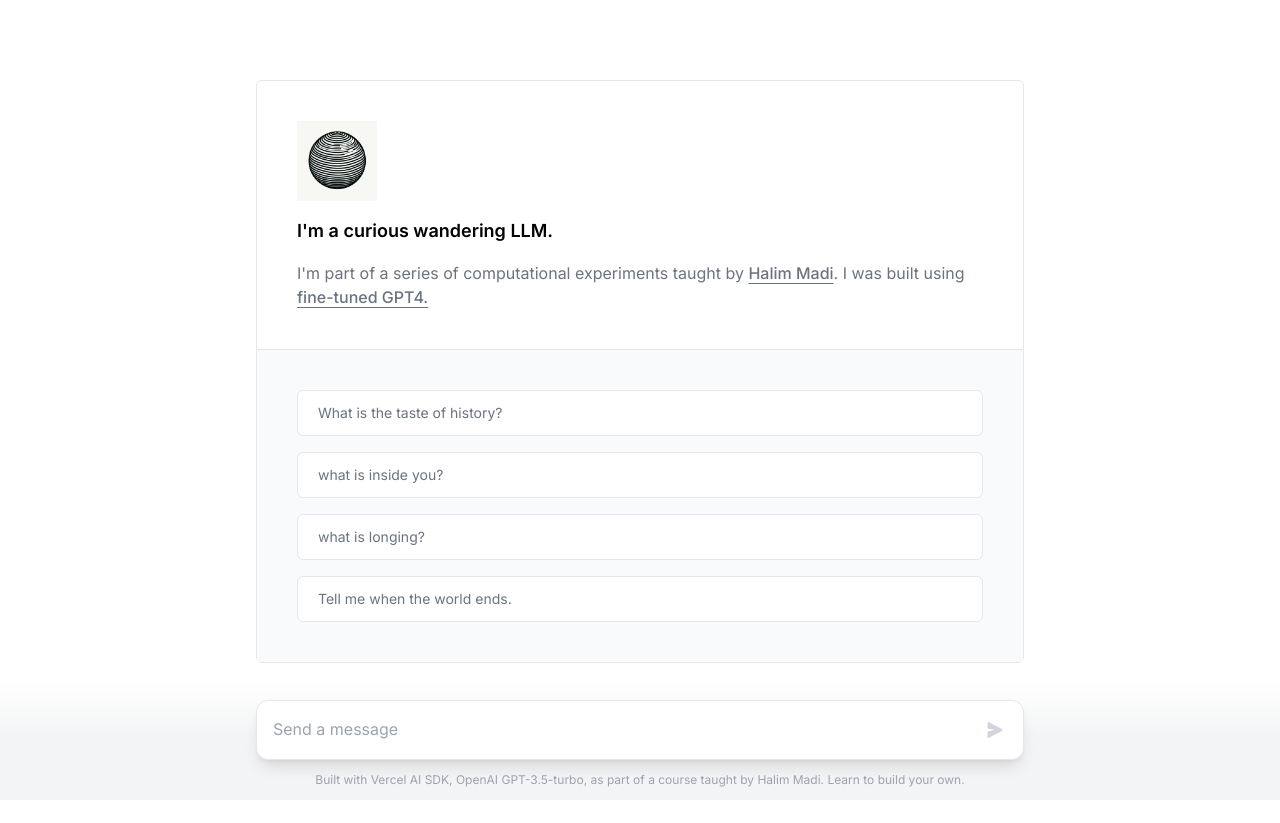
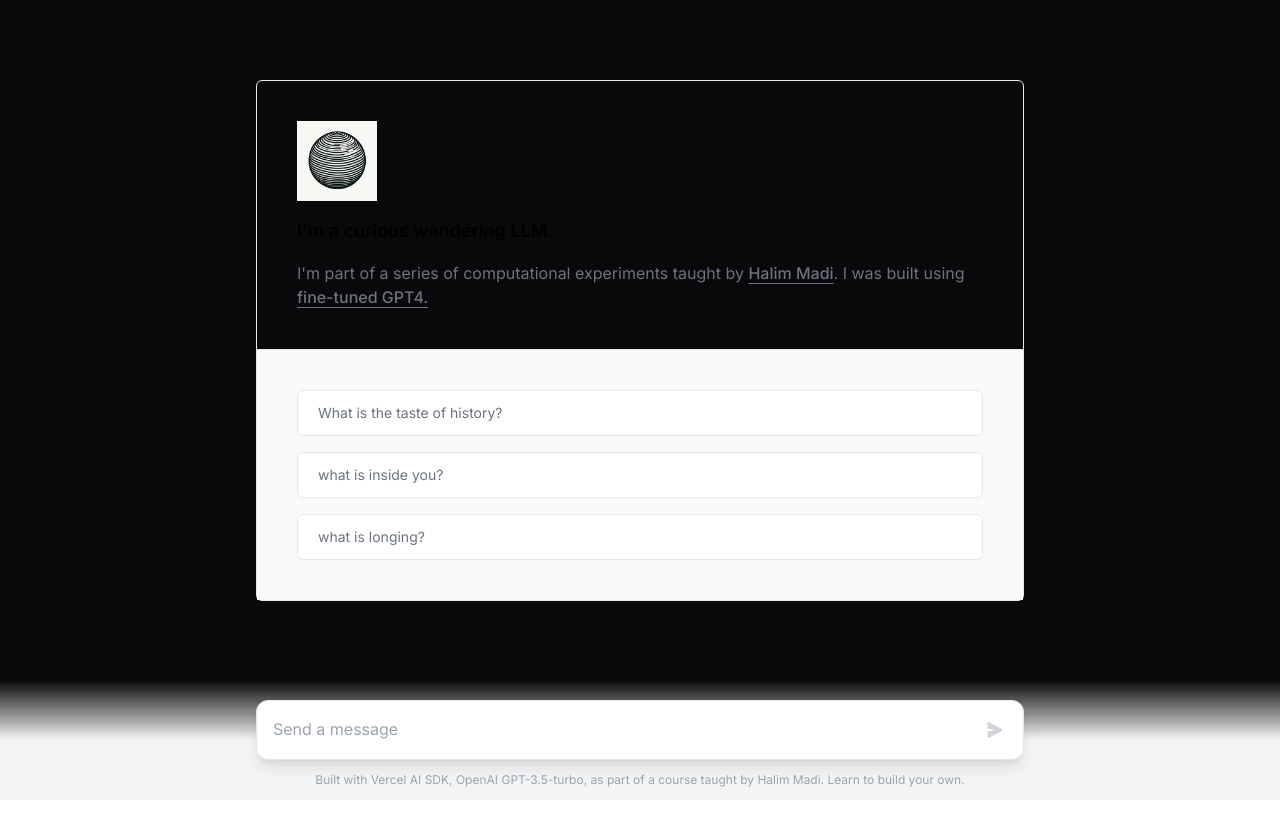
Before and after one commit to galenbunting/northeastern-assistant-ai, a Next.js app: page / in a window 1280 px wide. After the commit the page ends 800 px from the top, so only its background shows below. Built offline with nearby package versions, Linux system fonts and the light colour scheme.

Commit message:
Update page.tsx
added bg-zinc-950 text-zinc-100

```diff
--- a/app/page.tsx
+++ b/app/page.tsx
@@ -17,7 +17,6 @@
   "What is the taste of history?",
   "what is inside you?",
   "what is longing?",
-  "Tell me when the world ends.",
 ];
 
 export default function Chat() {
@@ -36,7 +35,7 @@
   const disabled = isLoading || input.length === 0;
 
   return (
-    <main className="flex flex-col items-center justify-between pb-40">
+    <main className="flex flex-col items-center justify-between pb-40 bg-zinc-950 text-zinc-100">
       <div className="absolute top-5 hidden w-full justify-between px-5 sm:flex">
       </div>
       {messages.length > 0 ? (
```
